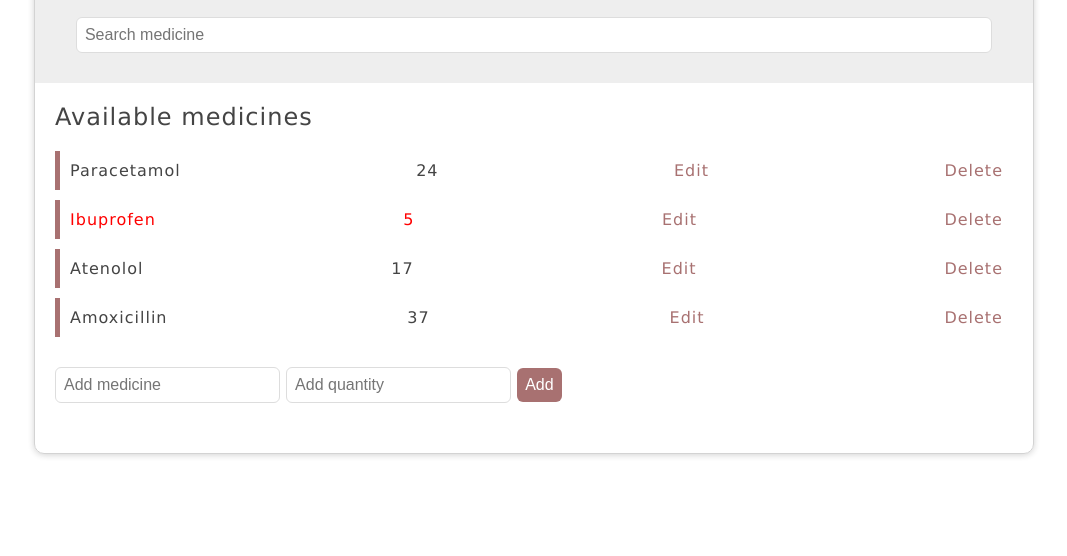
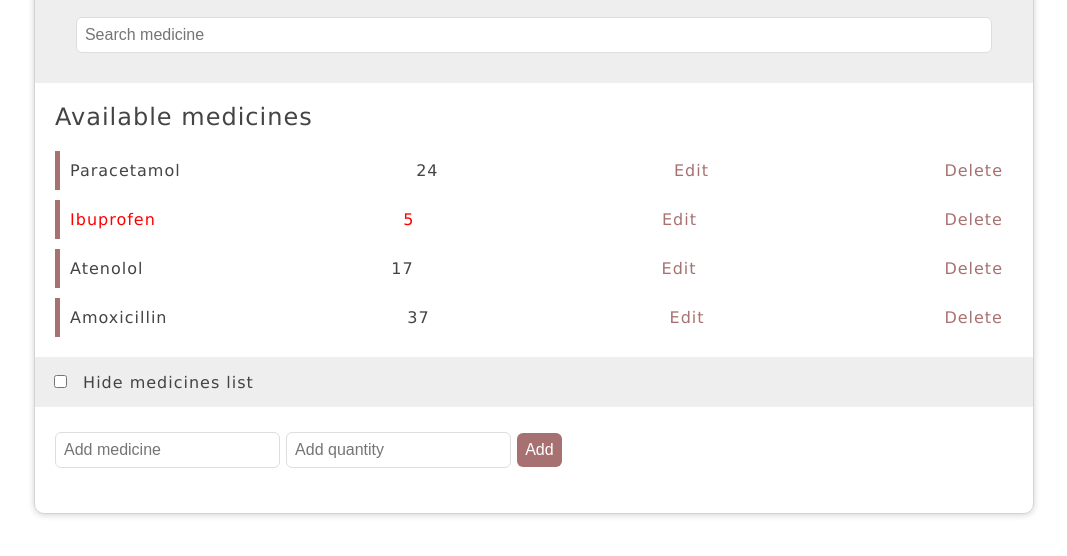
Before and after one commit to safaaeltom/MediStock, a plain HTML site: page index.html in a window 1280 px wide. Shown: the part 134-690 px from the top of the page, without its empty margins (106-1173 px from the left). Drawn offline with Linux system fonts and the light colour scheme.

Commit message:
Add checkbox to toggle medicines list visibility

```diff
--- a/index.html
+++ b/index.html
@@ -45,12 +45,19 @@
                 </li>
             </ul>
         </div>
+
+        <div id="hide-medicines">
+            <input type="checkbox" id="hide-list"/>
+            <label for="hide-list">Hide medicines list</label>
+        </div>
+
         <form id="add-medicine">
             <input type="text" placeholder="Add medicine"/>
             <input type="number" placeholder="Add quantity"/>
             <button type="submit">Add</button>
         </form>
         </main>
+
         <footer>
         </footer>
     </div>
--- a/script.js
+++ b/script.js
@@ -110,3 +110,13 @@ medicinesList.forEach((medicine) => {
 }
 
 checkStock();
+
+// hide medicines list
+const hideList = document.querySelector('#hide-medicines #hide-list');
+hideList.addEventListener('change', function(e){
+    if(hideList.checked){
+        list.style.display='none';
+    }else{
+        list.style.display='block';
+    }
+});
--- a/style.css
+++ b/style.css
@@ -70,9 +70,18 @@ h1, h2{
     float: right;
 }
 
+#hide-medicines{
+    background: #eee;
+    padding: 15px;
+}
+
+#hide-list{
+    margin-right: 10px;
+}
+
 #add-medicine input{
     padding: 8px;
-    margin: 10px 0;
+    margin: 5px 0;
     border: 1px solid #ddd;
     border-radius: 6px;
     font-size: 16px;
```
